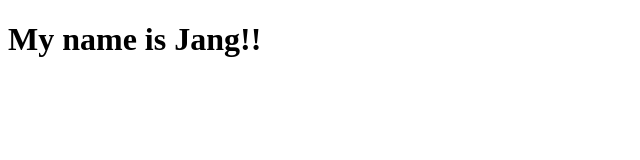
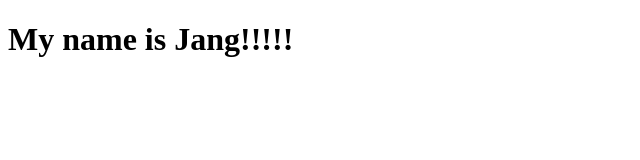
Before and after one commit to Jsingh651/NEw-project, a plain HTML site: page index.html in a window 1280 px wide. Shown: the full height of the page, 0-640 px from the left. Drawn offline with Linux system fonts and the light colour scheme.

Commit message:
Initl comm

```diff
--- a/index.html
+++ b/index.html
@@ -7,6 +7,6 @@
     <title>Document</title>
 </head>
 <body>
-    <h1> My name is Jang!!</h1>
+    <h1> My name is Jang!!!!!</h1>
 </body>
 </html>
```
